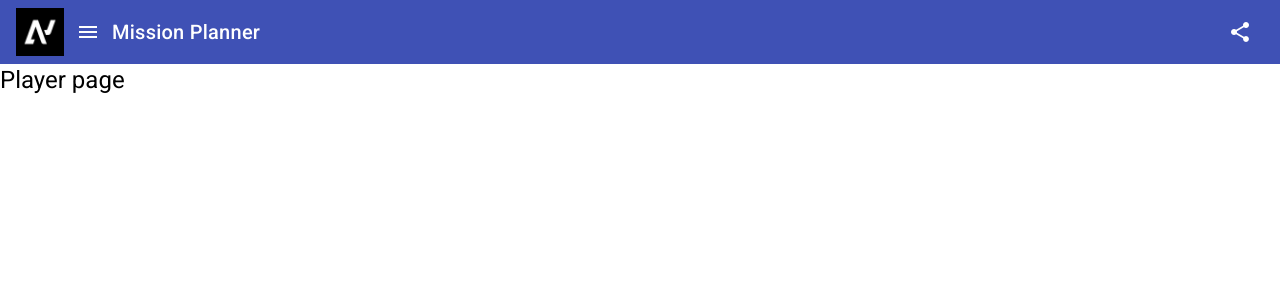
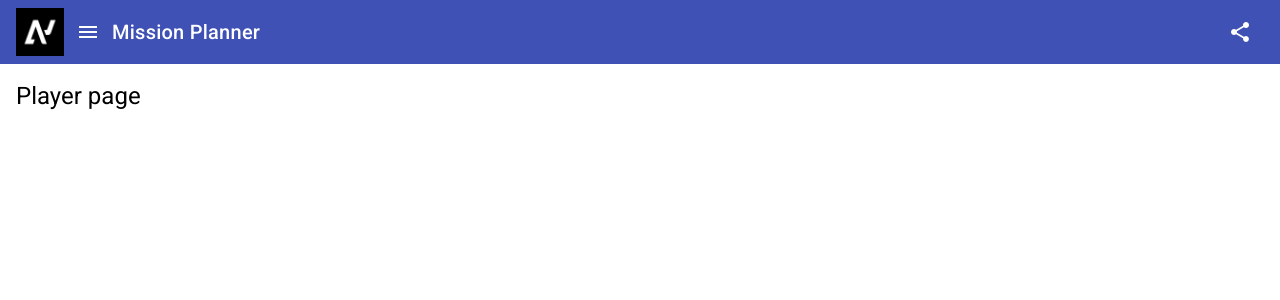
Before and after one commit to iancurobert92/mission-planner, an Angular app: page /player in a window 1280 px wide. Shown: the top 300 px of the page. Built offline with nearby package versions, Linux system fonts and the light colour scheme.

Commit message:
Set page padding

```diff
--- a/src/home/feature/home/home.component.html
+++ b/src/home/feature/home/home.component.html
@@ -1,4 +1,4 @@
-<div class="p-3">
+<div>
   <h1 class="m-0 p-0">Home Page</h1>
 
   <app-page-section class="pt-3" title="About the app">
--- a/src/shell/feature/main-shell/main-shell.component.scss
+++ b/src/shell/feature/main-shell/main-shell.component.scss
@@ -1,8 +1,11 @@
+$tooltipHeight: 64px;
+$spacing: 1rem;
+
 .app-bar {
   position: fixed;
   width: 100%;
 }
 
 .app-page {
-  padding-top: 64px;
+  padding: calc($tooltipHeight + $spacing) 1rem 1rem 1rem;
 }
```
